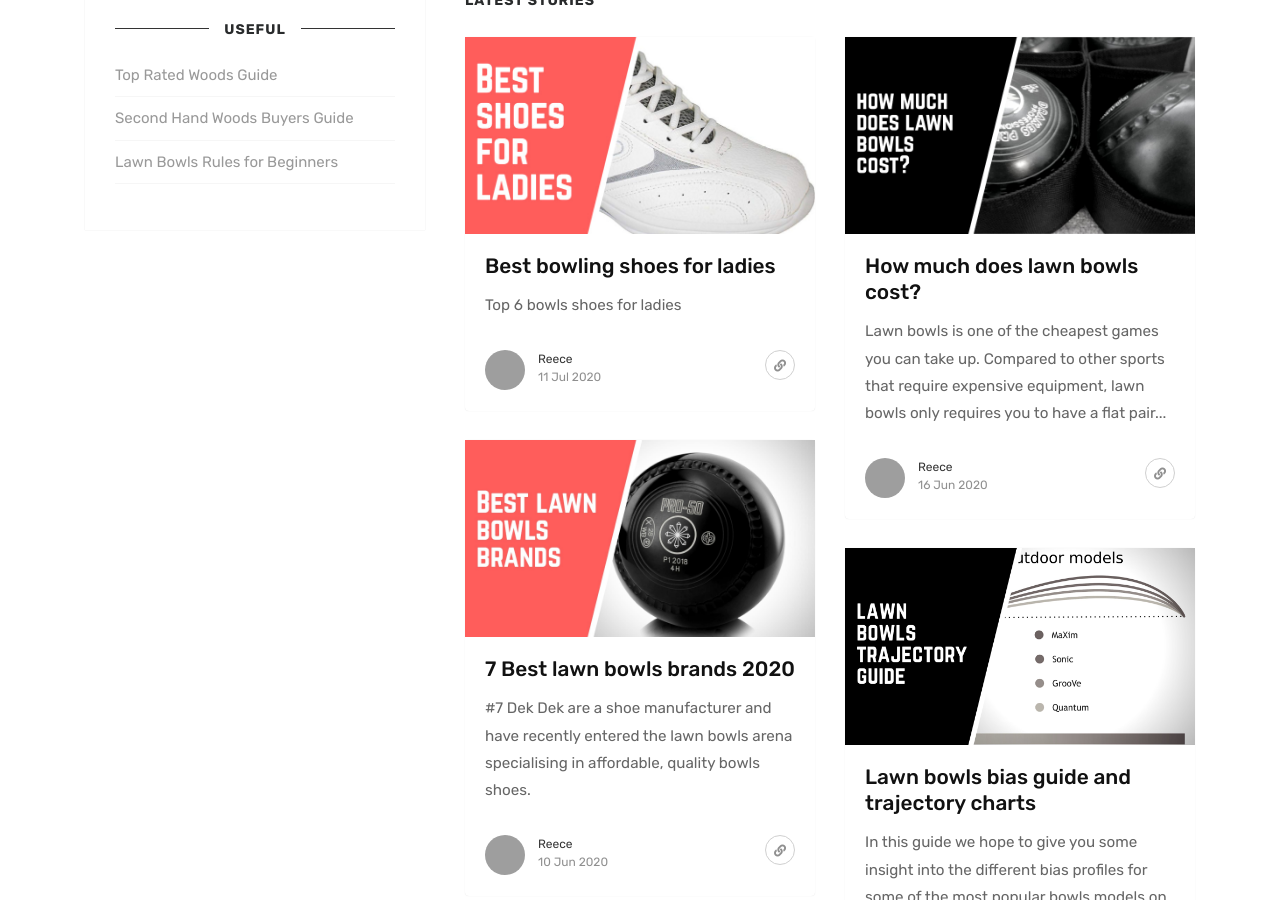
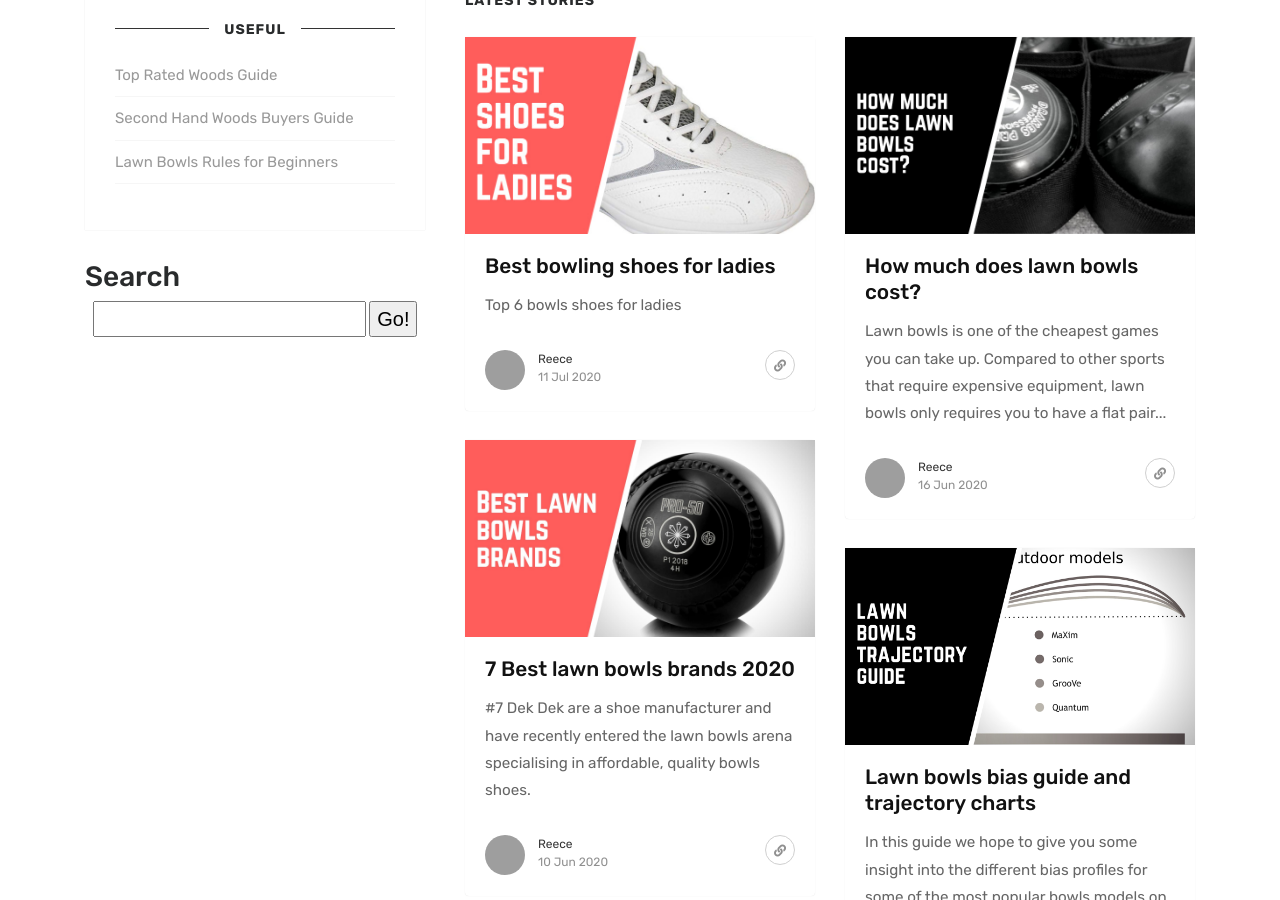
Before and after one commit to krussll/etsysimplicity, a Jekyll site: the page built from index.html, in a window 1280 px wide and 900 px high, scrolled down 1727 px. Built offline with Jekyll 4.4.1, drawn with Linux system fonts in a browser that asks for light colours; nearby versions of some CDN libraries; grey boxes are pictures that could not be loaded.

Commit message:
Update sidebar.html

```diff
--- a/_includes/sidebar.html
+++ b/_includes/sidebar.html
@@ -2,4 +2,7 @@
         {% include useful.html %}
 
         {% include recommended.html %}
+
+        <h3>Search</h3>
+        {% include search-form.html %}
 </div>
```
